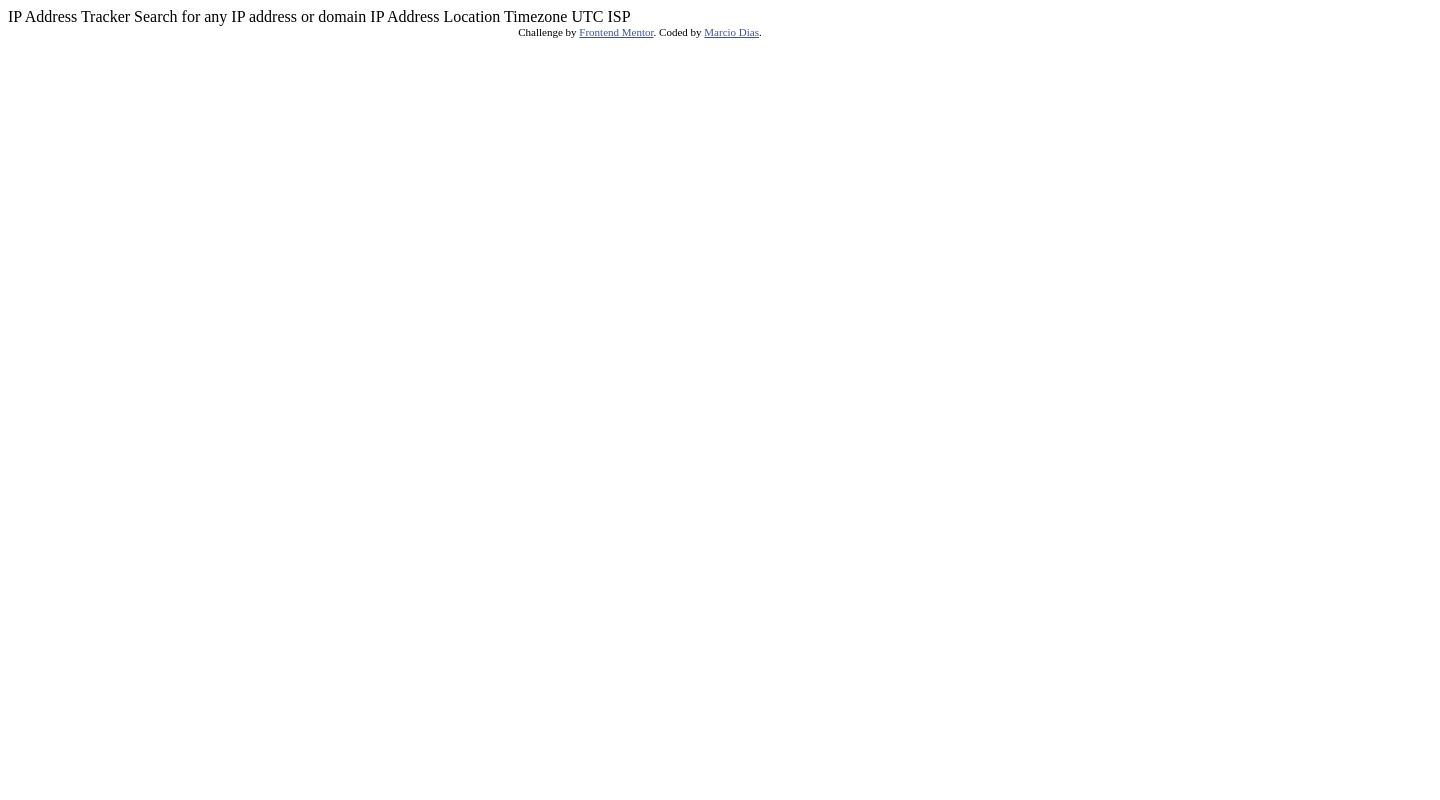
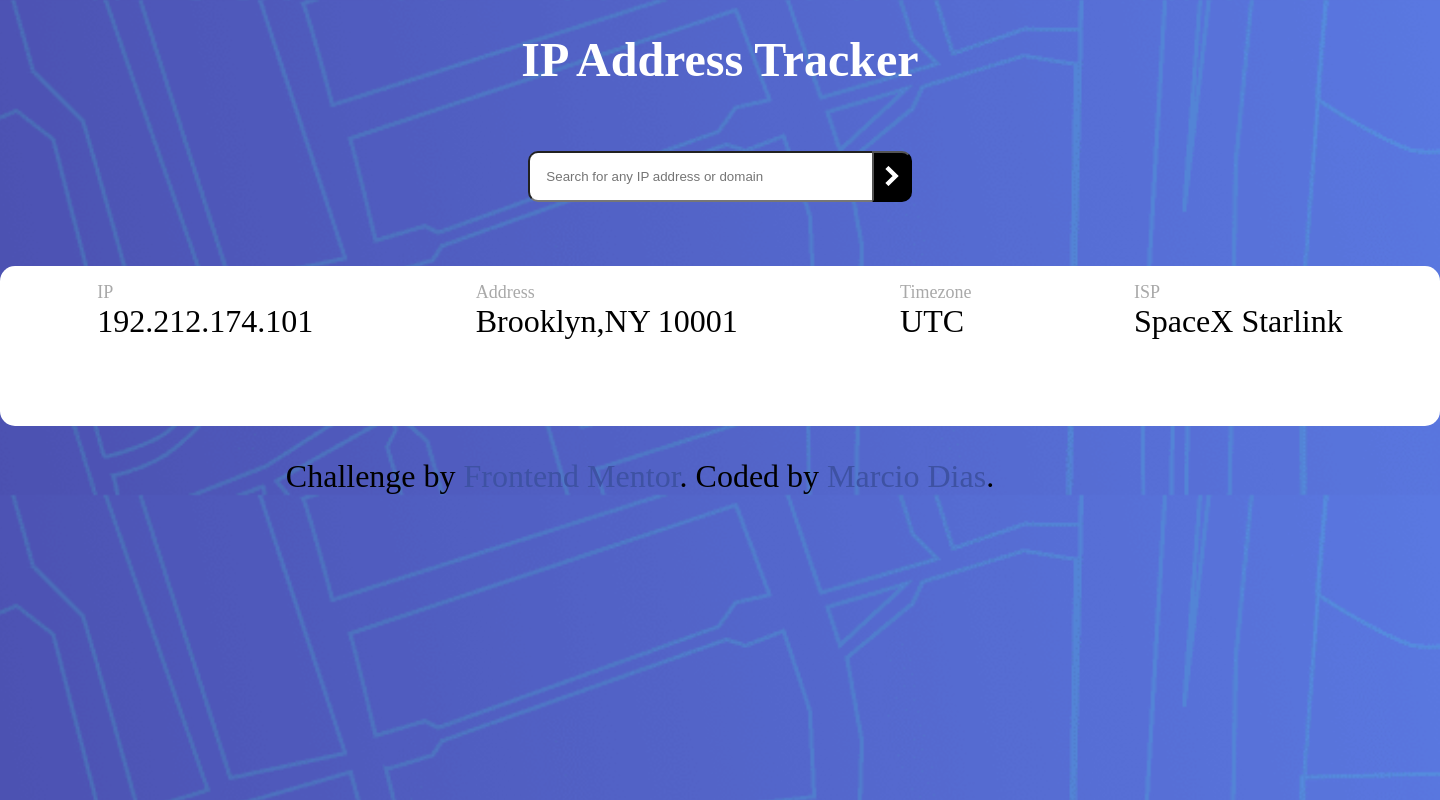
Before and after one commit to MarcioBADias/id-adress-tracker, a plain HTML site: page index.html in a window 1280 px wide. Shown: the whole page, 1440 px wide, since content can reach past the window. Drawn offline with Linux system fonts and the light colour scheme.

Commit message:
Construindo o layout com CSS

```diff
--- a/app/app.js
+++ b/app/app.js
@@ -0,0 +1,11 @@
+const form = document.querySelector('form');
+
+form.addEventListener('submit', e => {
+    e.preventDefault();
+    const inputValue = form.input.value;
+    const spanResponse = form.querySelector('span');
+    if(inputValue === ''){
+        return spanResponse.textContent = `Isira um valor acima`;
+    }
+    return spanResponse.textContent = `Você escreveu ${inputValue}`;
+})
--- a/css/style.css
+++ b/css/style.css
@@ -0,0 +1,85 @@
+*{
+    box-sizing: border-box;
+    margin: 0;
+    padding: 0;
+}
+
+body{
+    background: url(../images/pattern-bg.png) center / cover;
+    font-size: 2rem;
+    text-align: center;
+}
+
+main{
+    display: flex;
+    flex-wrap: wrap;
+    margin: 0 auto;
+    width: 1440px;
+}
+
+h1{
+    color: white;
+    font-size: 3rem;
+}
+section{
+    width: 100%;
+    margin: 2rem 0;
+}
+
+.infos-area{
+    display: flex;
+    flex-wrap: wrap;
+}
+
+.input-search-area{
+    margin: 0 auto;
+    width: 40%;
+}
+
+#input{
+    border-radius: 10px;
+    border-top-right-radius: 0px;
+    border-bottom-right-radius: 0px;
+    margin-right: -5px;
+    padding: 1rem;
+    width: 60%;
+}
+
+.button-submit{
+    background: url(../images/icon-arrow.svg) center / 1rem no-repeat;
+    background-color: black;
+    border-radius: 10px;
+    border-top-left-radius: 0px;
+    border-bottom-left-radius: 0px;
+    color: white;
+    margin-left: -5px;
+    padding: 1rem;
+}
+
+.infos-area{
+    background: white;
+    border-radius: 15px;
+    min-height: 160px;
+    padding: 1rem;
+    justify-content: space-around;
+    text-align: left;
+}
+
+.title-area{
+    color: darkgray;
+    font-size: 18px;
+}
+
+.response{
+    color: black;
+    font-size: 2rem;
+}
+
+a {
+    color: hsl(228, 45%, 44%);
+    text-decoration: none;
+}
+
+a:hover{
+    color: white;
+}
--- a/index.html
+++ b/index.html
@@ -8,23 +8,59 @@
 
   <title>Frontend Mentor | IP Address Tracker</title>
 
-  <!-- Feel free to remove these styles or customise in your own stylesheet 👍 -->
-  <style>
-    .attribution { font-size: 11px; text-align: center; }
-    .attribution a { color: hsl(228, 45%, 44%); }
-  </style>
+  <link rel="stylesheet" href="./css/style.css">
+
+  <script src="./app/app.js" defer></script>
 </head>
 <body>
+  <main class="container">
+    <section>
+      <h1>
+        IP Address Tracker
+      </h1>
 
-  IP Address Tracker
+    </section>
+  <section>
+    <form>
+      <div class="input-search-area">
+        <input type="text" name="input" id="input" placeholder="Search for any IP address or domain">
+        <input type="submit" value=" " class="button-submit">
+      </div>
+      <div>
+        <span></span>
+      </div>
+    </form>
 
-  Search for any IP address or domain
-
-  IP Address
-  Location
-  Timezone
-    UTC <!-- add offset value dynamically using the API -->
-  ISP
+  </section>
+  <section>
+    <div class="infos-area">
+      <div class="ip title-area">
+        IP
+        <div class="response">
+          192.212.174.101
+        </div>
+      </div>
+      <div class="address title-area">
+        Address
+        <div class="response">
+          Brooklyn,NY 10001
+        </div>
+      </div>
+      <div class="timeZone title-area">
+        Timezone
+        <div class="response">
+          UTC <!-- add offset value dynamically using the API -->
+        </div>
+      </div>
+      <div class="isp title-area">
+        ISP
+        <div class="response">
+          SpaceX Starlink
+        </div>
+      </div>
+    </div>
+  </section>
+  </main>
 
   <div class="attribution">
     Challenge by <a href="https://www.frontendmentor.io?ref=challenge" target="_blank">Frontend Mentor</a>.
```
